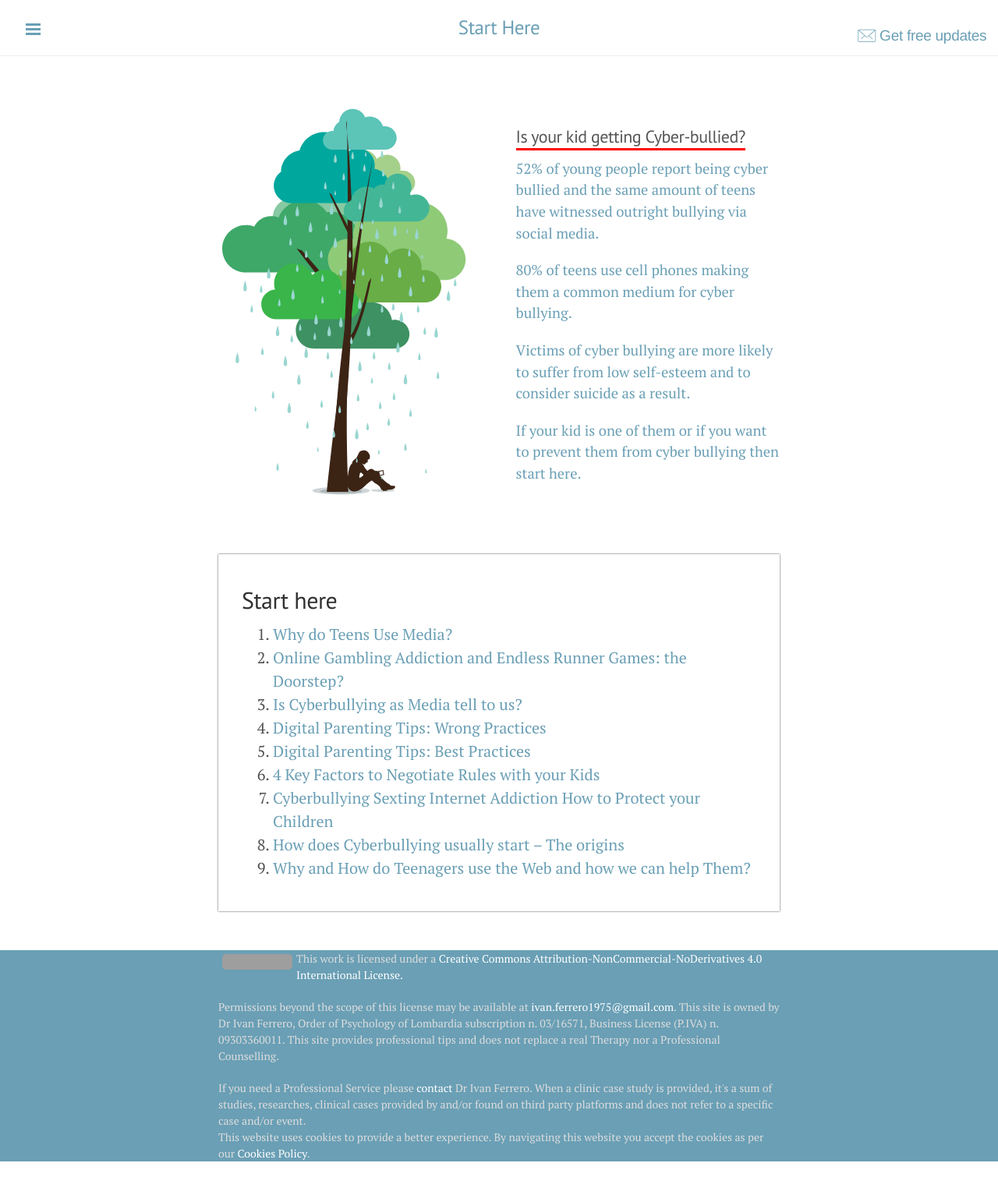
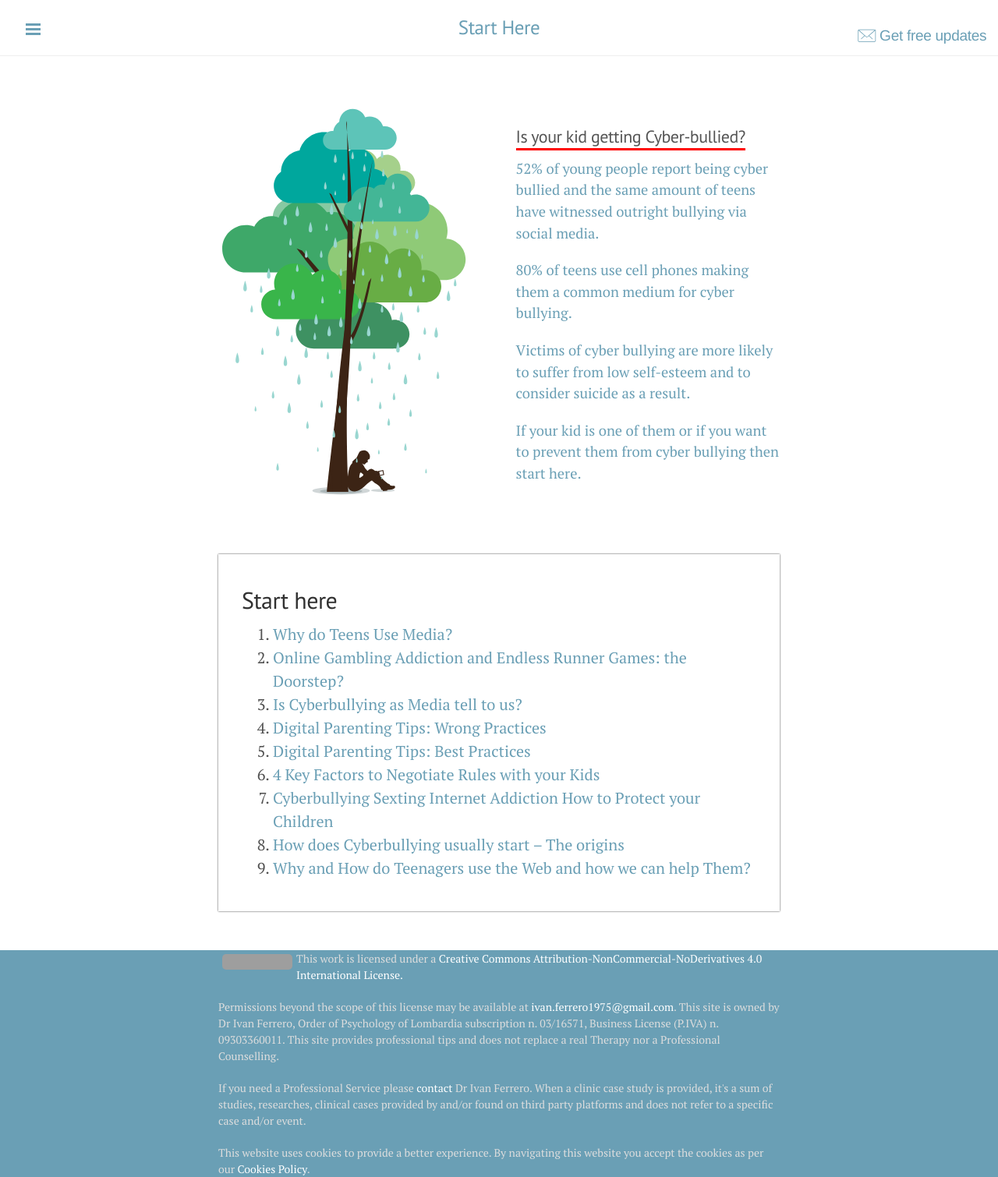
Before and after one commit to IvanPsy/cyber, a Jekyll site: the page built from index.html, in a window 1280 px wide. Shown: the whole page at 78% size. Built offline with Jekyll 4.4.1, drawn with Linux system fonts in a browser that asks for light colours; the list of posts is cut into pages by our own code; comment, search, counter and statistics services are not loaded; grey boxes are pictures that could not be loaded.

Commit message:
no message

```diff
--- a/_includes/footer.html
+++ b/_includes/footer.html
@@ -5,7 +5,7 @@
 
              <p>Permissions beyond the scope of this license may be available at <a href="mailto:ivan.ferrero1975@gmail.com">ivan.ferrero1975@gmail.com</a>. This site is owned by Dr Ivan Ferrero, Order of Psychology of Lombardia subscription n. 03/16571, Business License (P.IVA) n. 09303360011. This site provides professional tips and does not replace a real Therapy nor a Professional Counselling.</p>
 
-             <p  class="footer-p">If you need a Professional Service please <a target="_blank" href="/contact/">contact</a> Dr Ivan Ferrero. When a clinic case study is provided, it's a sum of studies, researches, clinical cases provided by and/or found on third party platforms and does not refer to a specific case and/or event.</p>
-             <p>This website uses cookies to provide a better experience. By navigating this website you accept the cookies as per our <a target="_blank" href="/policy.html">Cookies Policy</a>.</p>
+             <p>If you need a Professional Service please <a target="_blank" href="/contact/">contact</a> Dr Ivan Ferrero. When a clinic case study is provided, it's a sum of studies, researches, clinical cases provided by and/or found on third party platforms and does not refer to a specific case and/or event.</p>
+             <p class="footer-p">This website uses cookies to provide a better experience. By navigating this website you accept the cookies as per our <a target="_blank" href="/policy.html">Cookies Policy</a>.</p>
           </div>
       </div>
```
